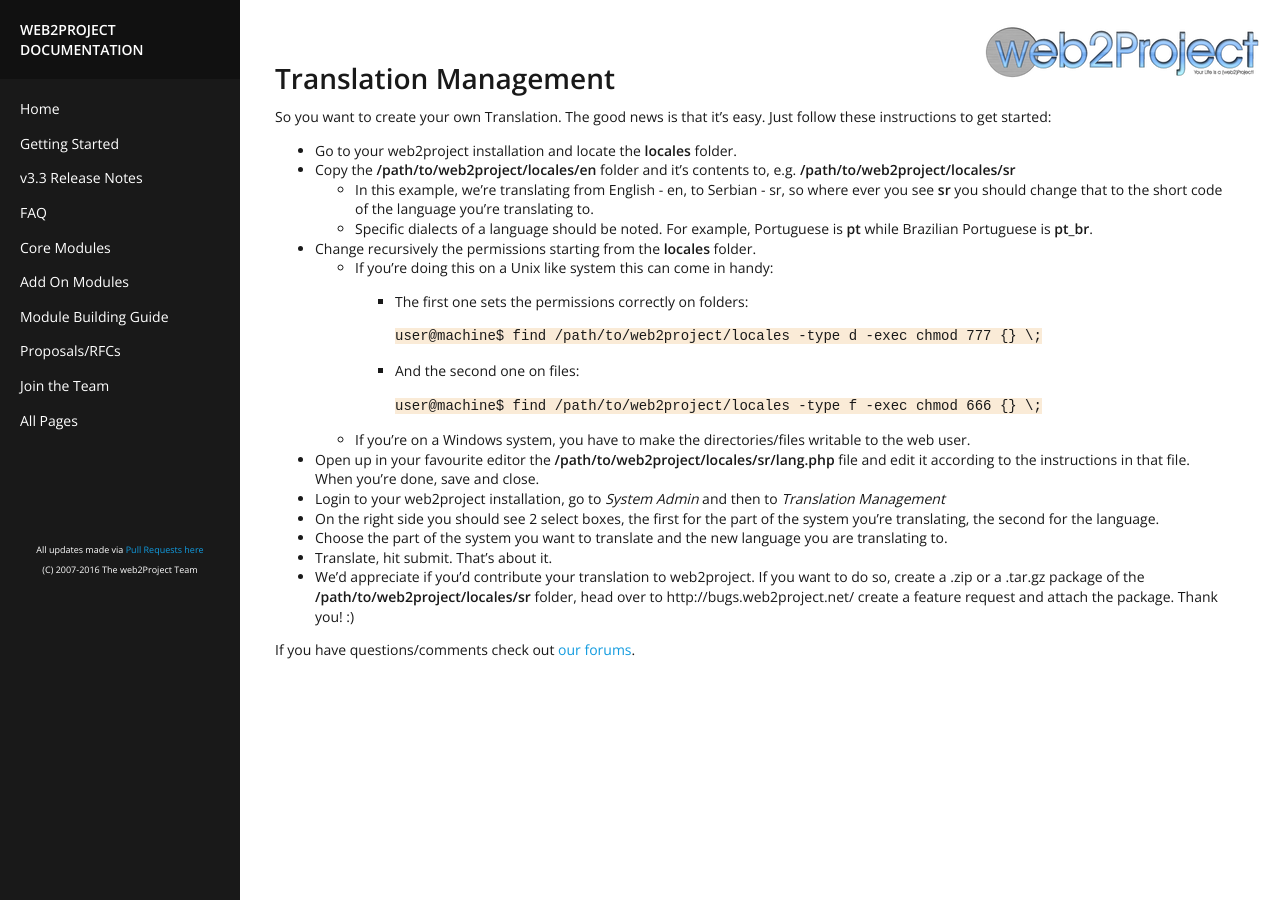
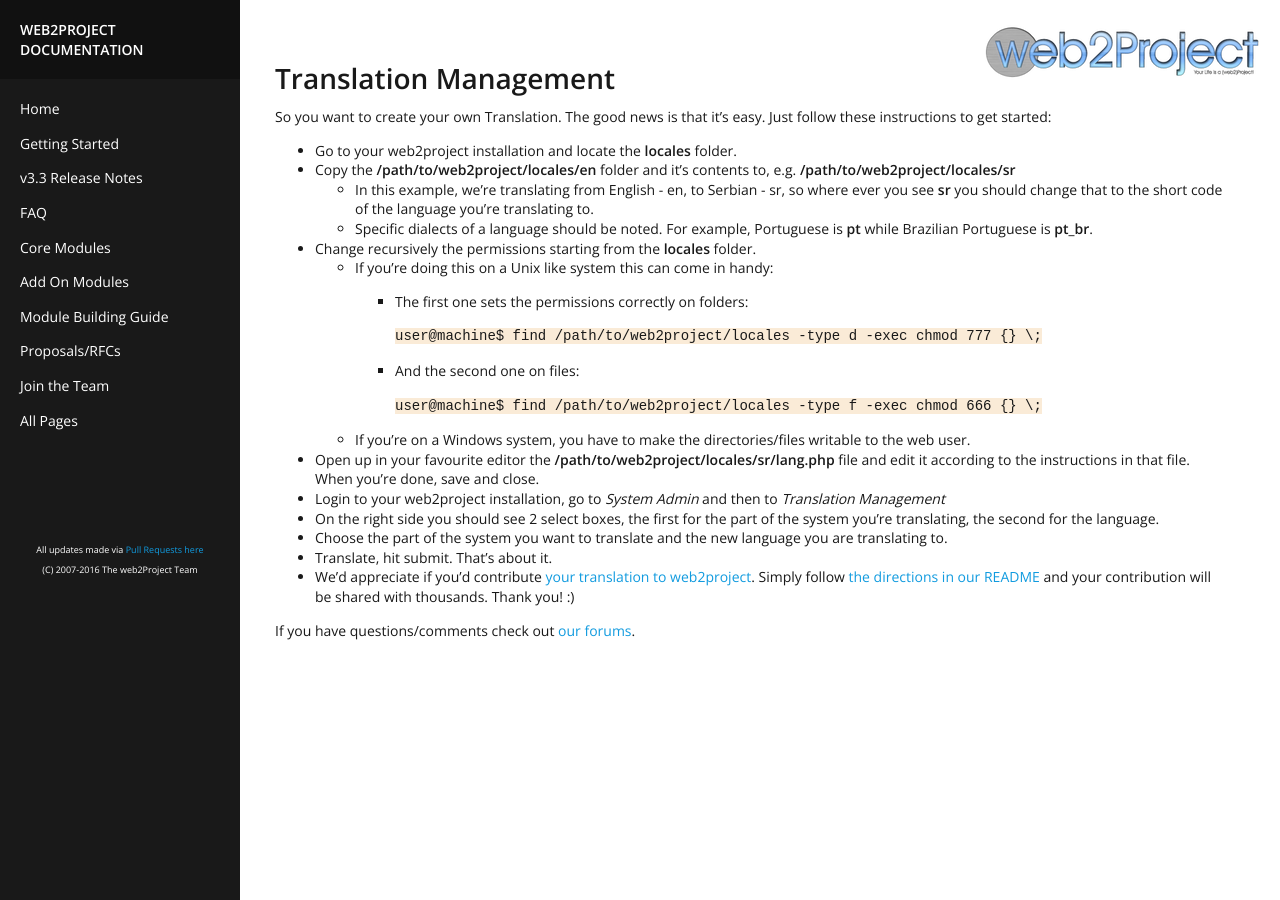
Before and after one commit to web2project/web2project.github.io, a Jekyll site: the page built from _docs/translation-management.md, in a window 1280 px wide. Built offline with Jekyll 4.4.1, drawn with Linux system fonts in a browser that asks for light colours.

Commit message:
added info on adding a translation

```diff
--- a/_docs/translation-management.md
+++ b/_docs/translation-management.md
@@ -25,6 +25,6 @@ So you want to create your own Translation. The good news is that it's easy. Jus
 * On the right side you should see 2 select boxes, the first for the part of the system you're translating, the second for the language.
 * Choose the part of the system you want to translate and the new language you are translating to.
 * Translate, hit submit. That's about it.
-* We'd appreciate if you'd contribute your translation to web2project. If you want to do so, create a .zip or a .tar.gz package of the **/path/to/web2project/locales/sr** folder, head over to http://bugs.web2project.net/ create a feature request and attach the package. Thank you! :)
+* We'd appreciate if you'd contribute [your translation to web2project](https://github.com/web2project/locales). Simply follow [the directions in our README](https://github.com/web2project/locales#contributing) and your contribution will be shared with thousands. Thank you! :)
 
 If you have questions/comments check out [our forums](http://support.web2project.net/).
```
